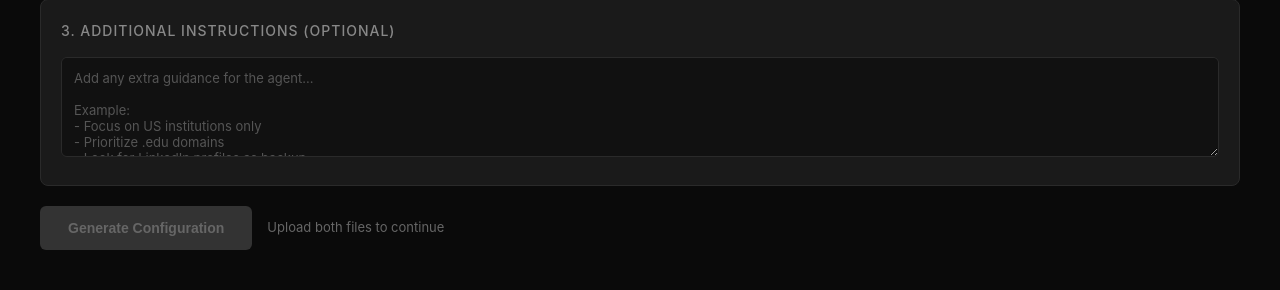
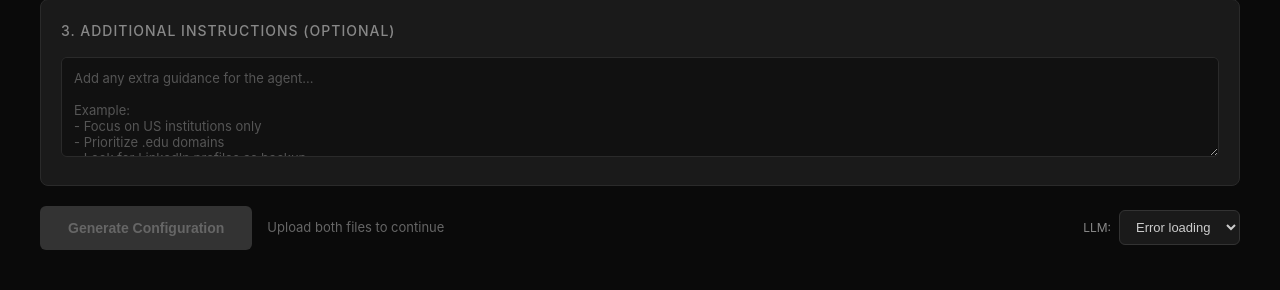
Before and after one commit to alpnix/auto-data, a Flask app: template templates/setup.html in a window 1280 px wide. Shown: the part 540-830 px from the top of the page. Run offline with Flask 3, Linux system fonts and the light colour scheme; the template is opened without the code that fills it, so the values that code supplies are empty.

Commit message:
feat: add model selector dropdown to setup page
- add .model-selector css (flex, dark styled select, green focus ring)
- add <select id="setup-model-select"> in actions bar next to buttons
- loadModels() fetches /api/models on page load, populates dropdown,
  pre-selects default model
- generateConfig() reads selected model, sends as model field in post body
- log line "[INFO] Using model: <label>" shown in agent feed at run start

```diff
--- a/templates/setup.html
+++ b/templates/setup.html
@@ -201,6 +201,34 @@
             color: #666;
         }
 
+        .model-selector {
+            display: flex;
+            align-items: center;
+            gap: 8px;
+            margin-left: auto;
+        }
+
+        .model-selector label {
+            font-size: 12px;
+            color: #888;
+            white-space: nowrap;
+        }
+
+        .model-selector select {
+            background: #1a1a1a;
+            color: #ccc;
+            border: 1px solid #333;
+            border-radius: 6px;
+            padding: 8px 12px;
+            font-size: 13px;
+            cursor: pointer;
+        }
+
+        .model-selector select:focus {
+            outline: none;
+            border-color: #00ff88;
+        }
+
         .log-section {
             grid-column: 1 / -1;
         }
@@ -383,6 +411,12 @@ Example:
                 <button id="generate-btn" onclick="generateConfig()" disabled>Generate Configuration</button>
                 <button id="apply-btn" class="secondary" onclick="applyConfig()" style="display: none;">Apply & Save</button>
                 <span class="status-text" id="status-text">Upload both files to continue</span>
+                <div class="model-selector">
+                    <label for="setup-model-select">LLM:</label>
+                    <select id="setup-model-select">
+                        <option value="">Loading...</option>
+                    </select>
+                </div>
             </div>
 
             <!-- Log Section -->
@@ -411,6 +445,31 @@ Example:
         let datasetContent = '';
         let generatedConfig = null;
         let totalRows = 0;
+
+        // Load available models into the dropdown
+        async function loadModels() {
+            try {
+                const res = await fetch('/api/models');
+                const data = await res.json();
+                const select = document.getElementById('setup-model-select');
+                select.innerHTML = '';
+                if (data.models && data.models.length > 0) {
+                    data.models.forEach(m => {
+                        const opt = document.createElement('option');
+                        opt.value = m.id;
+                        opt.textContent = m.label;
+                        if (m.id === data.default) opt.selected = true;
+                        select.appendChild(opt);
+                    });
+                } else {
+                    select.innerHTML = '<option value="">No models available</option>';
+                }
+            } catch (e) {
+                document.getElementById('setup-model-select').innerHTML = '<option value="">Error loading</option>';
+            }
+        }
+
+        loadModels();
 
         // File drop handling
         function setupDropZone(dropId, inputId, infoId, nameId, sizeId, onLoad) {
@@ -579,6 +638,10 @@ Example:
                 const startRow = parseInt(document.getElementById('start-row').value) || 0;
                 const endRow = parseInt(document.getElementById('end-row').value) || null;
 
+                const selectedModel = document.getElementById('setup-model-select').value;
+                const modelLabel = document.getElementById('setup-model-select').selectedOptions[0]?.text || selectedModel;
+                addLog(`[INFO] Using model: ${modelLabel}`);
+
                 const response = await fetch('/api/setup/generate', {
                     method: 'POST',
                     headers: { 'Content-Type': 'application/json' },
@@ -587,7 +650,8 @@ Example:
                         dataset: datasetContent,
                         extra: document.getElementById('extra-instructions').value,
                         start_row: startRow,
-                        end_row: endRow
+                        end_row: endRow,
+                        model: selectedModel
                     })
                 });
 
```
